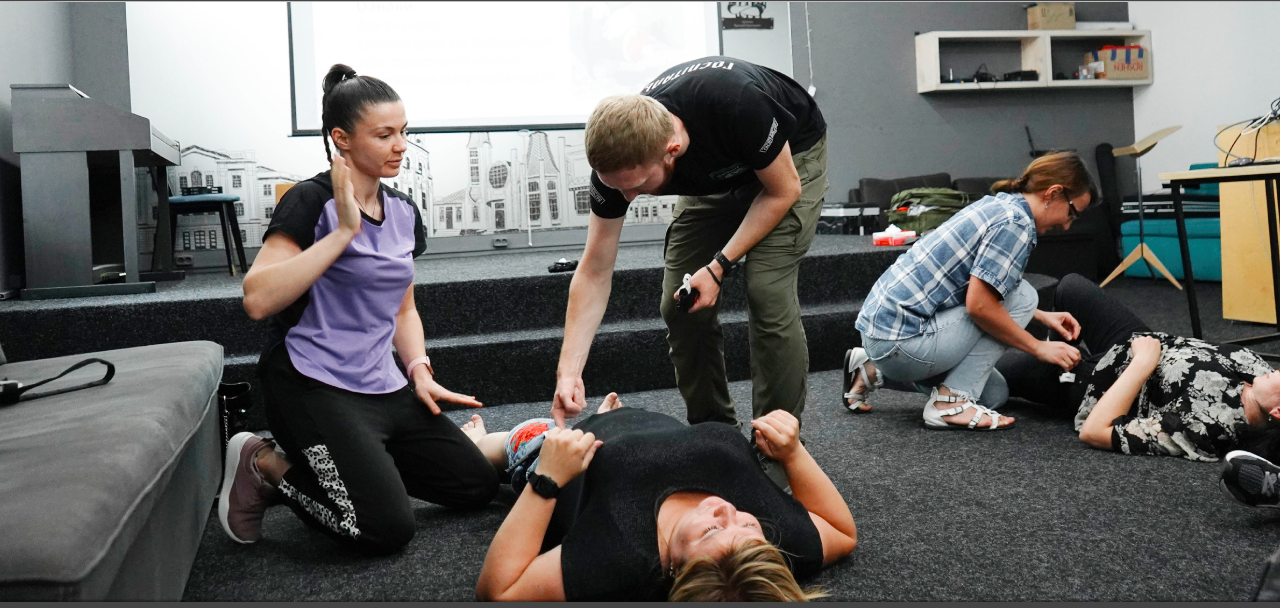
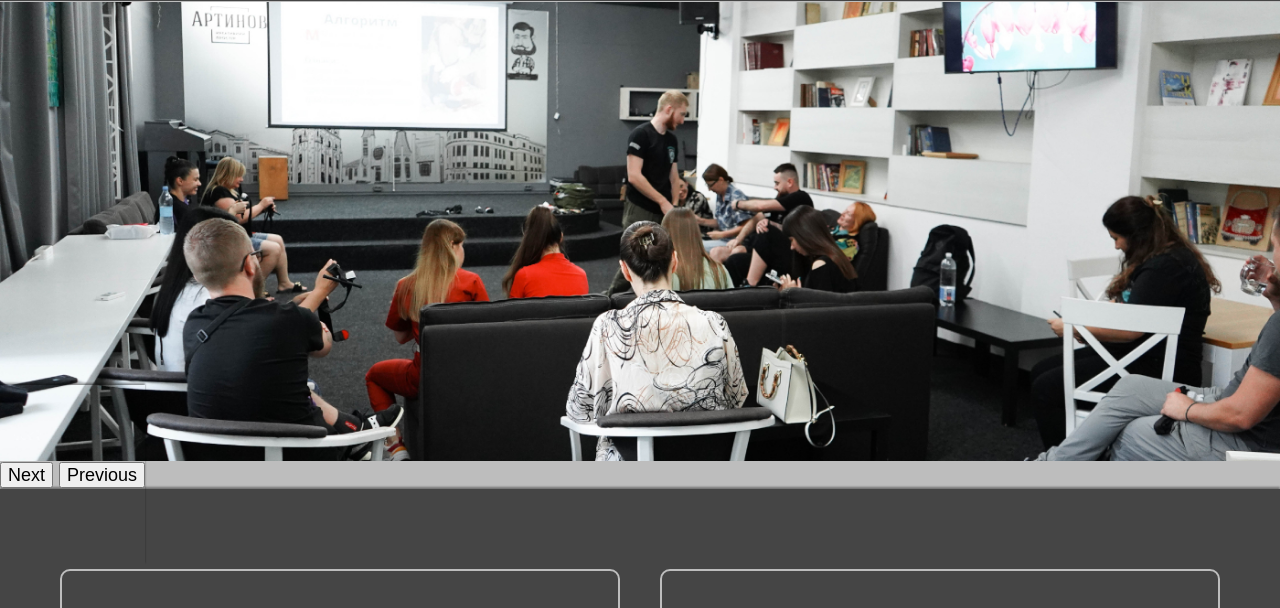
Before and after one commit to shandykate/veterans_experience, a plain HTML site: page index.html in a window 1280 px wide. Shown: the part 88-696 px from the top of the page. Drawn offline with nearby package versions, Linux system fonts and the light colour scheme.

Commit message:
Adds adaptive slider

```diff
--- a/index.html
+++ b/index.html
@@ -90,9 +90,20 @@
  </header>
 
   <main>
-    <section class="hero section">
-      <h1 class="visually-hidden">Навчальний центр "Досвід ветеранів"</h1>
-    </section>
+<hero class="section">
+  <div class="slider">
+    <div class="slider-line">
+      <img src="./img/hero/6.jpeg" alt="Фото тренінгу" class="slider-img">
+      <img src="./img/hero/5.jpeg" alt="Фото тренінгу" class="slider-img">
+      <img src="./img/hero/4.jpeg" alt="Фото тренінгу" class="slider-img">
+      <img src="./img/hero/3.jpeg" alt="Фото тренінгу" class="slider-img">
+      <img src="./img/hero/2.jpeg" alt="Фото тренінгу" class="slider-img">
+      <img src="./img/hero/1.jpeg" alt="Фото тренінгу" class="slider-img">
+    </div>
+  </div>
+  <button class="slider-next">Next</button>
+  <button class="slider-prev">Previous</button>
+</hero>
 
     <section id="about" class="about section">
       <h2 class="section-title visually-hidden">Про нас</h2>
@@ -312,6 +323,7 @@
   <script src="https://ajax.googleapis.com/ajax/libs/jquery/3.3.1/jquery.min.js"></script>
   <script src="./js/menu.js" type="module"></script>
   <script src="./js/scroll.js" type="module"></script>
+  <script src="./js/slider.js" type="module"></script>
   <script src="./libs/PageScroll2id.min.js"></script>
 </body>
 </html>
--- /dev/null
+++ b/js/slider.js
@@ -0,0 +1,41 @@
+// let offset = 0;
+// const sliderLine = document.querySelector('.slider-line')
+
+const images = document.querySelectorAll('.slider .slider-line img');
+const sliderLine = document.querySelector('.slider-line');
+let count = 0;
+let width;
+
+function init() {
+    console.log('resize');
+    width = document.querySelector('.slider').offsetWidth;
+    sliderLine.style.width = width*images.length + 'px';
+    images.forEach(item => {
+        item.style.width = width + 'px';
+        item.style.height = 'auto';
+    });
+    console.log(width);
+}
+
+window.addEventListener('resize', init);
+init();
+
+document.querySelector('.slider-prev').addEventListener('click', function(){
+    count--;
+    if(count < 0){
+        count = images.length -1;
+    }
+    rollSlider();
+});
+
+document.querySelector('.slider-next').addEventListener('click', function(){
+    count++;
+    if(count >= images.length){
+        count = 0;
+    }
+    rollSlider();
+});
+
+function rollSlider() {
+    sliderLine.style.transform = 'translate(-'+count*width+'px)';
+}
--- a/sass/components/_hero.scss
+++ b/sass/components/_hero.scss
@@ -1,28 +1,16 @@
 .hero.section {
-  width: 100%;
-  height: 600px;
-  max-width: 1400px;
-  min-width: 320px;
-  margin: 60px auto 0 auto;
-  background-image: url(./../../img/hero_mob.jpeg);
-  background-position: center;
-  background-size: cover;
-  background-repeat: no-repeat;
+  padding-top: 60px;
   @media screen and (min-width: 1200px) {
-    background-image: url(./../../img/hero.jpeg);
-    background-position: center;
-    background-size: cover;
-    background-repeat: no-repeat;
-    margin: 90px auto 0 auto;
+  padding-top: 90px;
   }
 }
+.slider {
+  overflow: hidden;
+  width: 100%;
 
-// .hero iframe {
-//   object-fit: cover;
-//   display: block;
-//   width: 100%;
-//   height: 100%;
-//   @media screen and (min-width: 768px) {
-//     height: 430px;
-//   }
-// }
+}
+
+.slider-line {
+  display: flex;
+  transition: all $animation-timing 500ms;
+}
```
Also changed, not shown: css/main.css, css/main.min.css, img/hero.jpeg (deleted), img/hero/1.jpeg (added), img/hero/2.jpeg (added), img/hero/3.jpeg (added), img/hero/4.jpeg (added), img/hero/5.jpeg (added), img/hero/6.jpeg (added), img/hero_mob.jpeg (deleted), 5 other files.
